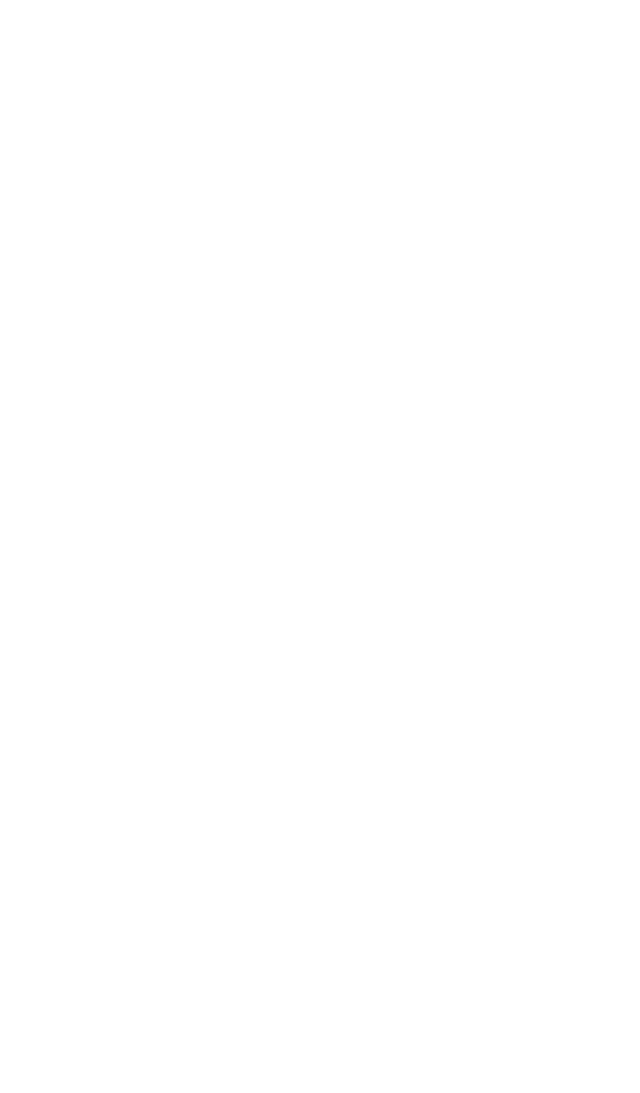
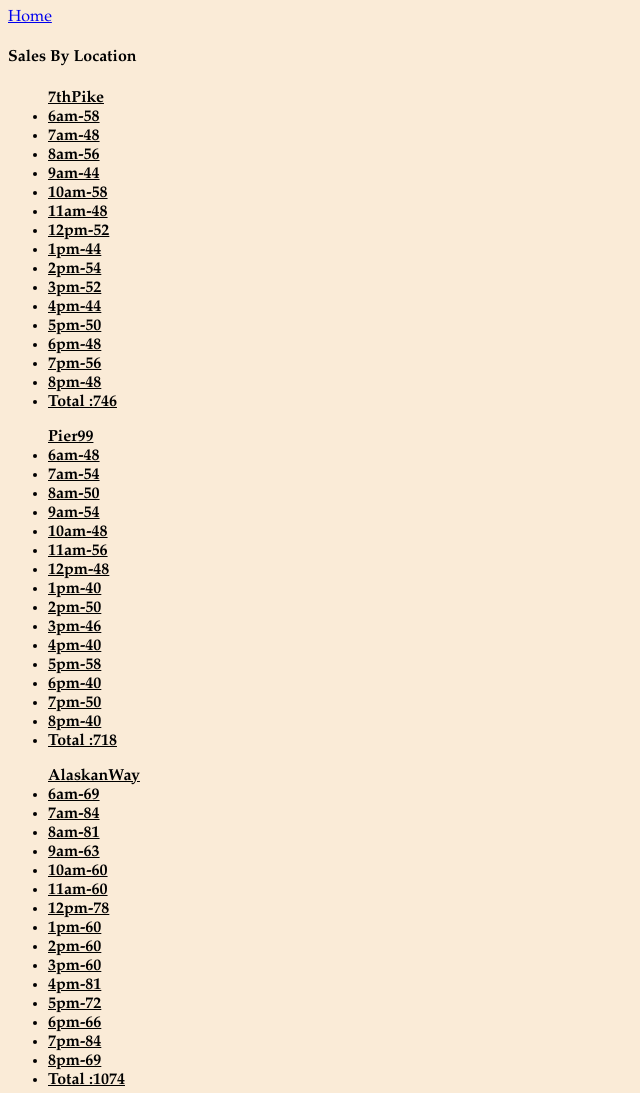
Before and after one commit to tavvag/cookie-stand, a plain HTML site: page sales.html in a window 1280 px wide. Shown: the top 1093 px of the page, without its empty margins (0-640 px from the left). Before the commit the page ends 800 px from the top, so only its background shows below. Drawn offline with Linux system fonts and the light colour scheme.

Commit message:
created sales page and created link from my main page

```diff
--- /dev/null
+++ b/css/salesstyle.css
@@ -0,0 +1,15 @@
+body {
+    font-family: "'Alegreya Sans'", "Book Antiqua", Palatino, serif;
+    background-color: antiquewhite;
+ }
+
+ ul{
+    font-weight:bold;
+    text-decoration:underline;
+
+ }
+
+ ul li{
+    font-weight:none;
+    text-decoration:none;
+ }
--- a/index.html
+++ b/index.html
@@ -16,7 +16,7 @@
                         <li><a href="#address">Address</a></li>
                         <li><a href="#contact">Contact Info</a></li>
                         <li><a href="#specials">Specials</a></li>
-                        <li><a href="#locationsales">Sales</a></li>
+                        <li><a href="sales.html">Sales</a></li>
                   </ul>
               </nav>
           </section>
@@ -62,12 +62,6 @@
                        <li>Ginger Tea</li>
                    </ul>
              </p>
-             <div id="locationsales">
-                    <h4>Sales By Location</h4>
-                    <p id="location-name">
-                    </p>
-             </div>
       </main>
-      <script src="js/sales.js"></script>
     </body>
 </html>
--- a/js/sales.js
+++ b/js/sales.js
@@ -3,7 +3,7 @@
 
 var locationHours =['6am','7am','8am', '9am', '10am', '11am', '12pm', '1pm', '2pm', '3pm','4pm', '5pm', '6pm', '7pm', '8pm'];
 
-function salamonCookieLocation(locationName,minCustomer,maxCustomer,averageCookiePerCustomer){
+function SalamonCookieLocation(locationName,minCustomer,maxCustomer,averageCookiePerCustomer){
 this.locationName =locationName;
 this.minCustomer=minCustomer;
 this.maxCustomer=maxCustomer;
@@ -14,8 +14,8 @@ this.averageCookiePerCustomer=averageCookiePerCustomer;
  }
  this.cookiesSoldPerHour =function () {
     var averageCookiesSold= [];
-    for (var count= 1; count <= locationHours.length; count++) {
-        averageCookiesSold.push(parseInt(this.averageCookiePerCustomer*this.averageCustomersPerHour()));
+    for (var count= 0; count < locationHours.length; count++) {
+        averageCookiesSold.push(locationHours[count] +'-' +parseInt(this.averageCookiePerCustomer*this.averageCustomersPerHour()));
 }
 console.log(' Location '+  this.locationName + " Average Cookies Sold : "+ averageCookiesSold );
 return averageCookiesSold;
@@ -25,7 +25,9 @@ this.totalCookiesSold=function(){
     var sum = 0;
     var toatalSales = this.cookiesSoldPerHour();
  for(var i = 0; i < toatalSales.length; i++){
- sum += toatalSales[i];
+     var saleByHour = parseInt(toatalSales[i].substr(toatalSales[i].indexOf('-')+1,toatalSales[i].length));
+
+ sum += saleByHour;
 
 }
 console.log(' Location '+  this.locationName + " Total Sold : "+ sum );
@@ -33,21 +35,28 @@ console.log(' Location '+  this.locationName + " Total Sold : "+ sum );
 }
 }
 
-var pikeLocation = new salamonCookieLocation("7thPike",40,200,2);
-var pierLocation = new salamonCookieLocation("Pier99",50,250,2);
-var alaskanLocation = new salamonCookieLocation("AlaskanWay",30,300,3);
-var seatacLocation = new salamonCookieLocation("Seatac",100,500,5);
-var mercerLocation = new salamonCookieLocation("Mercer Island",28,27,2);
+var pikeLocation = new SalamonCookieLocation("7thPike",40,200,2);
+var pierLocation = new SalamonCookieLocation("Pier99",50,250,2);
+var alaskanLocation = new SalamonCookieLocation("AlaskanWay",30,300,3);
+var seatacLocation = new SalamonCookieLocation("Seatac",100,500,5);
+var mercerLocation = new SalamonCookieLocation("Mercer Island",28,27,2);
 
 var allLocations = [pikeLocation,pierLocation,alaskanLocation,seatacLocation,mercerLocation];
 
 for (var i = 0; i < allLocations.length; i++) {
     var ulElement = document.createElement('ul');
+    //ulElement.setAttribute("start", "8");
   document.getElementById('location-name').appendChild(ulElement);
   ulElement.innerHTML = allLocations[i].locationName;
-
+  var cookiesByHour = allLocations[i].cookiesSoldPerHour();
+ for(var hour =0;hour<cookiesByHour.length;hour++){
   var liElement = document.createElement('li');
   var totalSales = allLocations[i].totalCookiesSold();
-  liElement.textContent = totalSales;
+  liElement.textContent = cookiesByHour[hour];
   ulElement.appendChild(liElement);
+ }
+ var liTotalElement = document.createElement('li');
+ var totalSales = allLocations[i].totalCookiesSold();
+ liTotalElement.textContent = 'Total :' + totalSales;
+ ulElement.appendChild(liTotalElement);
 }
--- a/sales.html
+++ b/sales.html
@@ -0,0 +1,16 @@
+<!DOCTYPE html>
+<html>
+        <head>
+                <title>Sales By Location </title>
+                <link rel="stylesheet" href="css/reset.css">
+                <link rel="stylesheet" href="css/salesstyle.css">
+                <link href='https://fonts.googleapis.com/css?family=Alegreya Sans' rel='stylesheet'>
+            </head>
+            <body>
+                <a href="index.html" >Home</a>
+                    <h4>Sales By Location</h4>
+                    <p id="location-name">
+                    </p>
+            </body>
+            <script src="js/sales.js"></script>
+</html>
```
